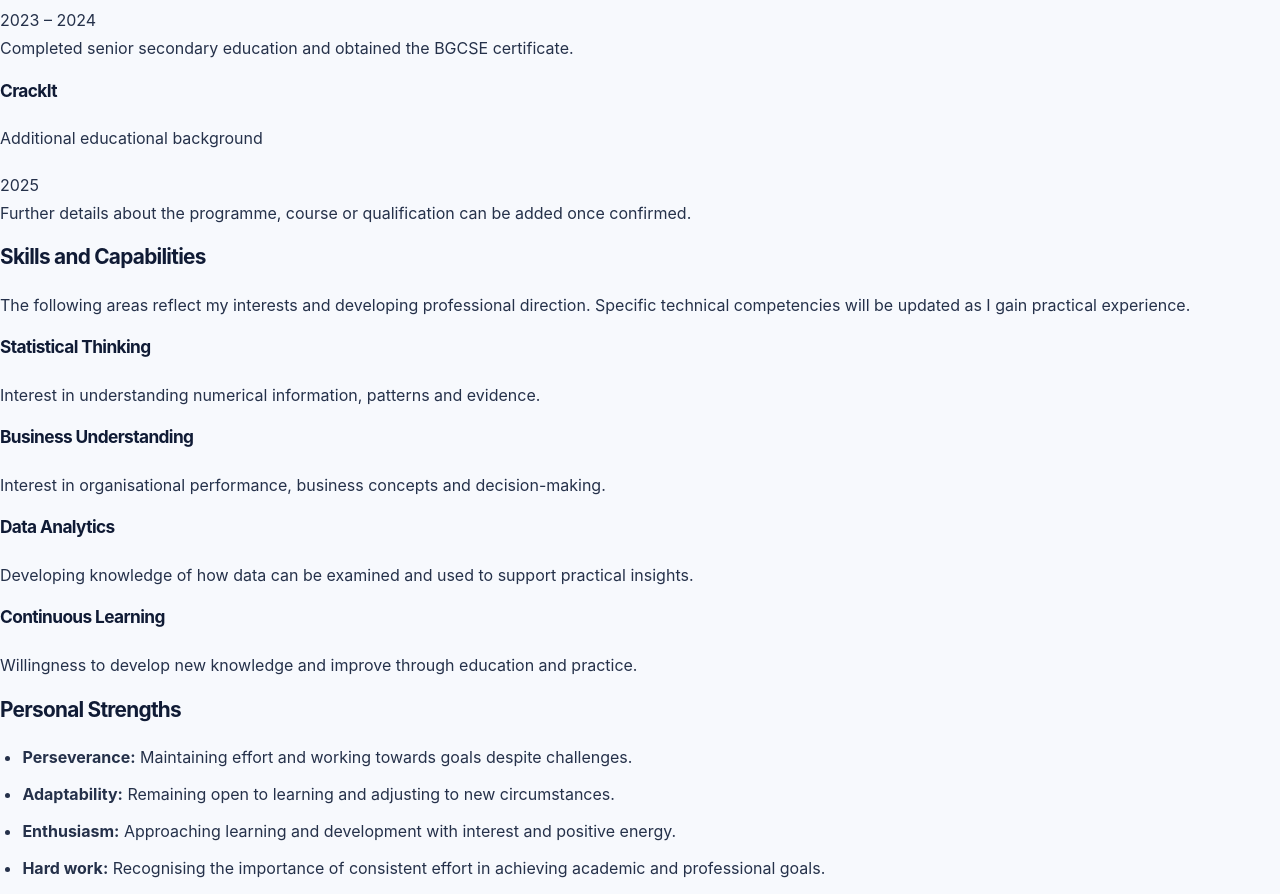
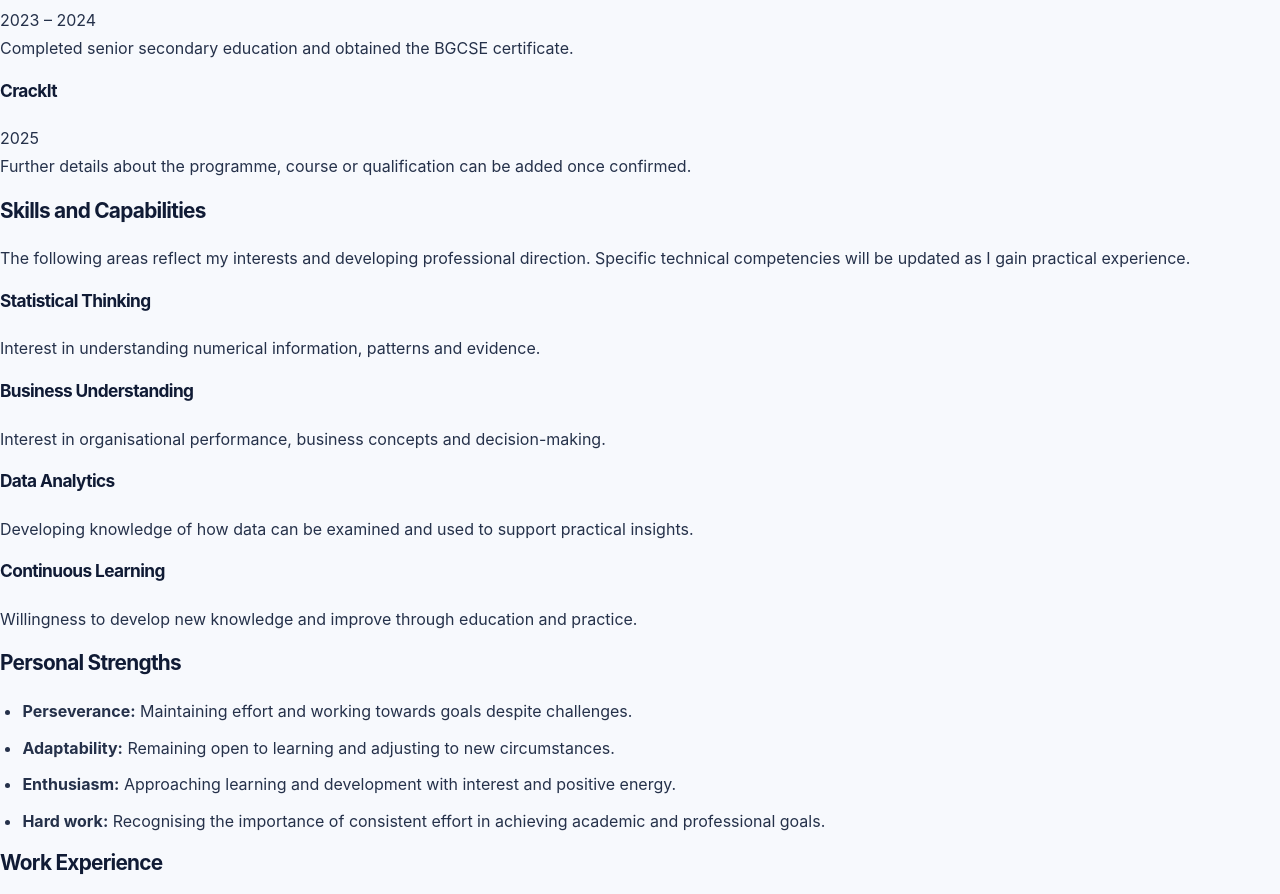
Before and after one commit to thebetoteng/digital-portfolio, a plain HTML site: page cv.html in a window 1280 px wide. Shown: the part 1680-2574 px from the top of the page. Drawn offline with Linux system fonts and the light colour scheme.

Commit message:
Update cv.html

```diff
--- a/cv.html
+++ b/cv.html
@@ -281,9 +281,6 @@
                                 <div>
                                     <h4>CrackIt</h4>
 
-                                    <p class="cv-entry-subtitle">
-                                        Additional educational background
-                                    </p>
                                 </div>
 
                                 <span class="cv-date">
```
